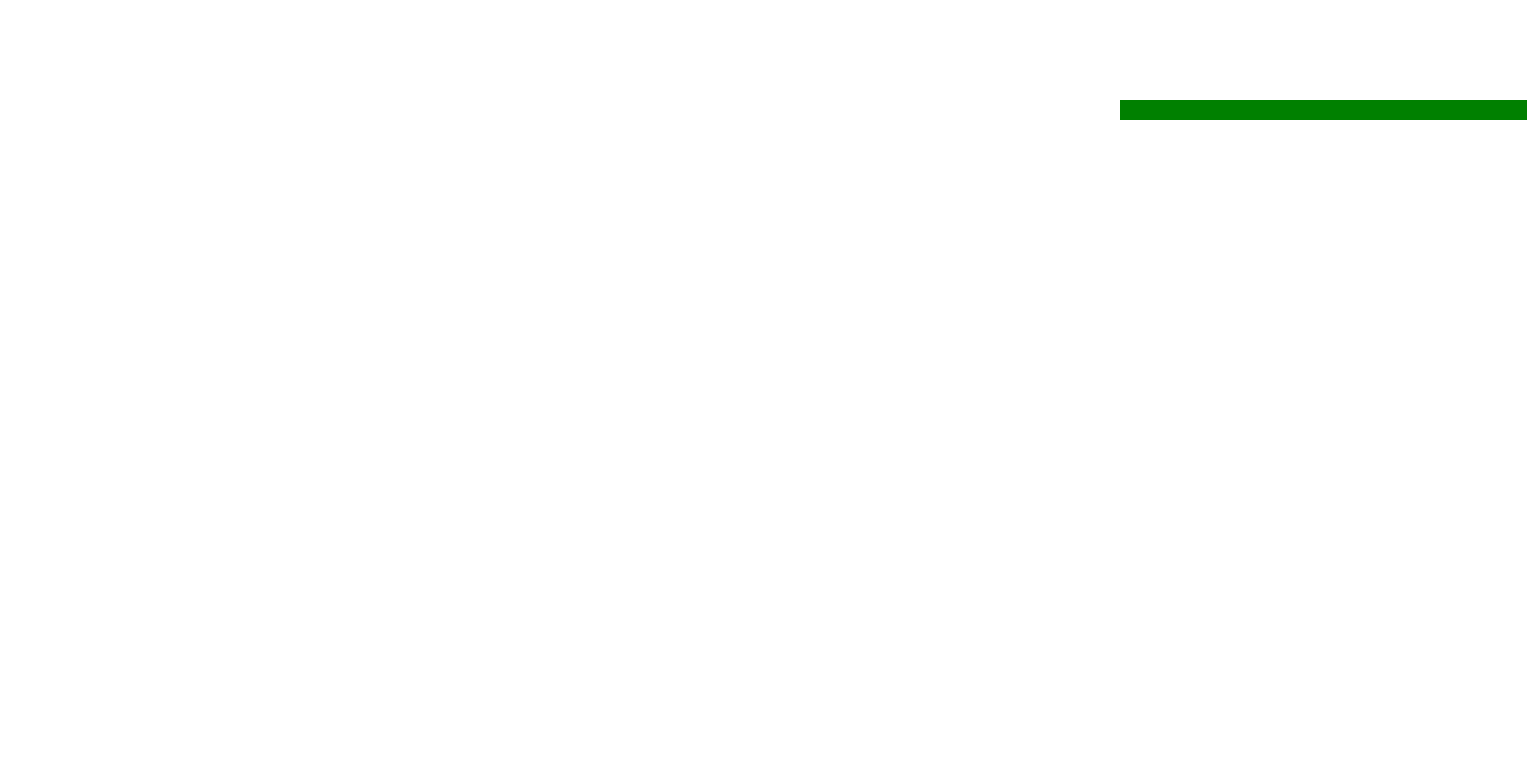
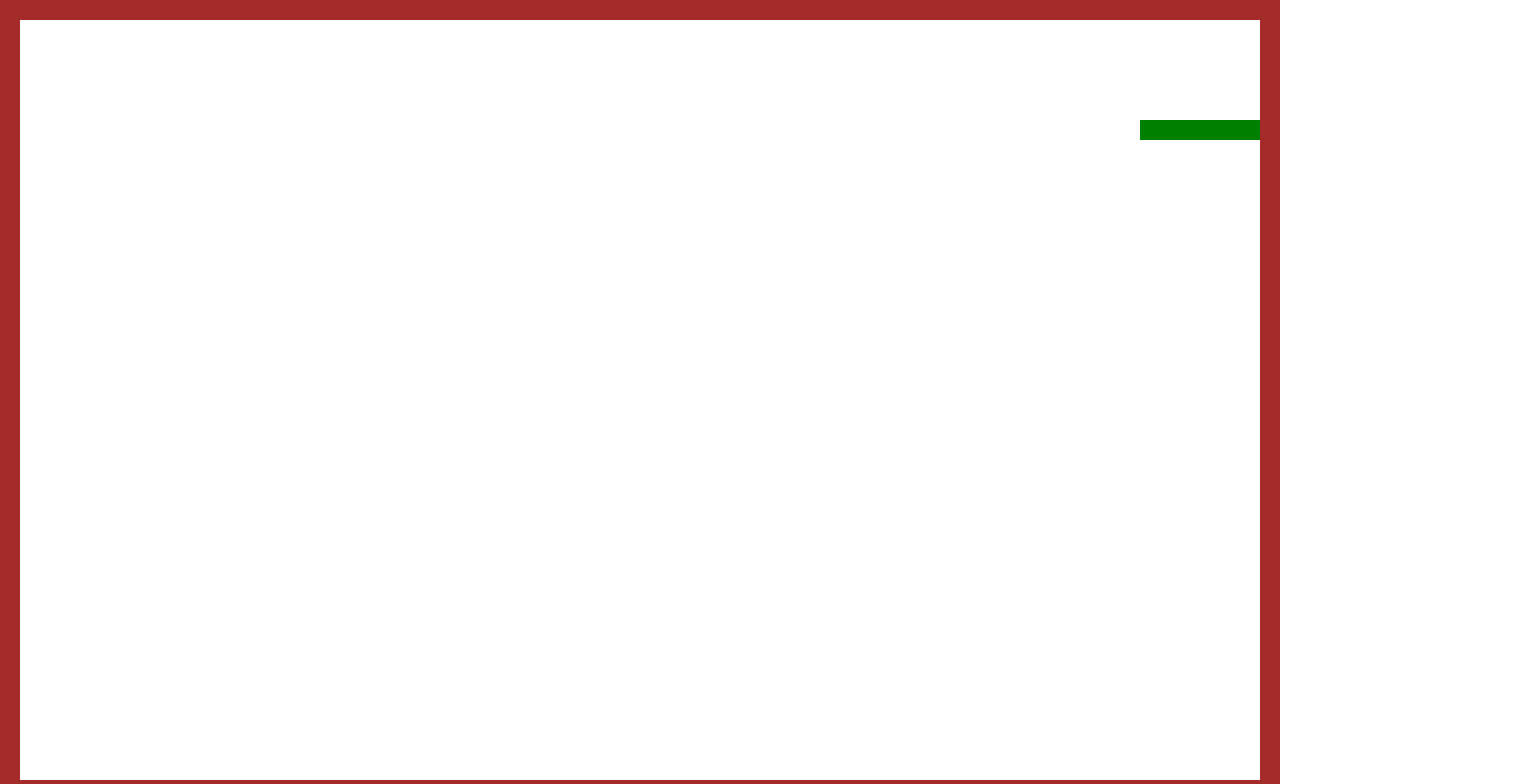
Before and after one commit to brendon/Snake, a Vue app: page / in a window 1280 px wide. Shown: the top 784 px of the page, 1527 px wide, since content can reach past the window. Built offline with nearby package versions, Linux system fonts and the light colour scheme.

Commit message:
Put the snake within a field, min border width is 2*snake size up to the nearest snake size

```diff
--- a/src/App.vue
+++ b/src/App.vue
@@ -11,5 +11,6 @@
 
   #app {
     height: 100%;
+    background-color: brown;
   }
 </style>
--- a/src/components/Snake.vue
+++ b/src/components/Snake.vue
@@ -1,6 +1,9 @@
 <template>
-  <div class="snake" :style="snakeStyle"></div>
-  <snake-body v-for="segment in tail" :size="size" :top="segment.top" :left="segment.left"/>
+  <div class="field" :style="fieldStyle">
+    <div class="snake" :style="snakeStyle"></div>
+    <snake-body v-for="segment in tail" :size="size" :top="segment.top" :left="segment.left"/>
+  </div>
+
   <div class="fail" v-if="status !== 'alive'">
     <h1 class="message">You Have Failed!</h1>
 
@@ -40,17 +43,28 @@
         speed: 10,
         lastAnimateTimestamp: 0,
         tail: [],
-        status: 'alive'
+        status: 'alive',
+        field: {
+          width: 0,
+          height: 0
+        }
       }
     },
     mounted() {
       window.addEventListener("keydown", this.setDirection)
+      this.setFieldDimensions()
       window.requestAnimationFrame(this.loop)
     },
     beforeUnmount() {
       window.removeEventListener("keydown", this.setDirection)
     },
     computed: {
+      fieldStyle() {
+        return {
+          width: `${this.field.width}px`,
+          height: `${this.field.height}px`,
+        }
+      },
       snakeStyle() {
         return {
           width: `${this.size}px`,
@@ -80,6 +94,10 @@
         if (this.status === 'alive') {
           window.requestAnimationFrame(this.loop)
         }
+      },
+      setFieldDimensions() {
+        this.field.width = Math.floor((document.body.clientWidth - (this.size * 2)) / this.size) * this.size
+        this.field.height = Math.floor((document.body.clientHeight - (this.size * 2)) / this.size) * this.size
       },
       setDirection(event) {
         const direction = DIRECTION_KEY_MAP[event.key]
@@ -130,6 +148,16 @@
 </script>
 
 <style scoped>
+  .field {
+    background-color: white;
+    overflow: hidden;
+
+    position: absolute;
+    top: 50%;
+    left: 50%;
+    transform: translate(-50%, -50%);
+  }
+
   .snake {
     background-color: green;
     position: absolute;
```
